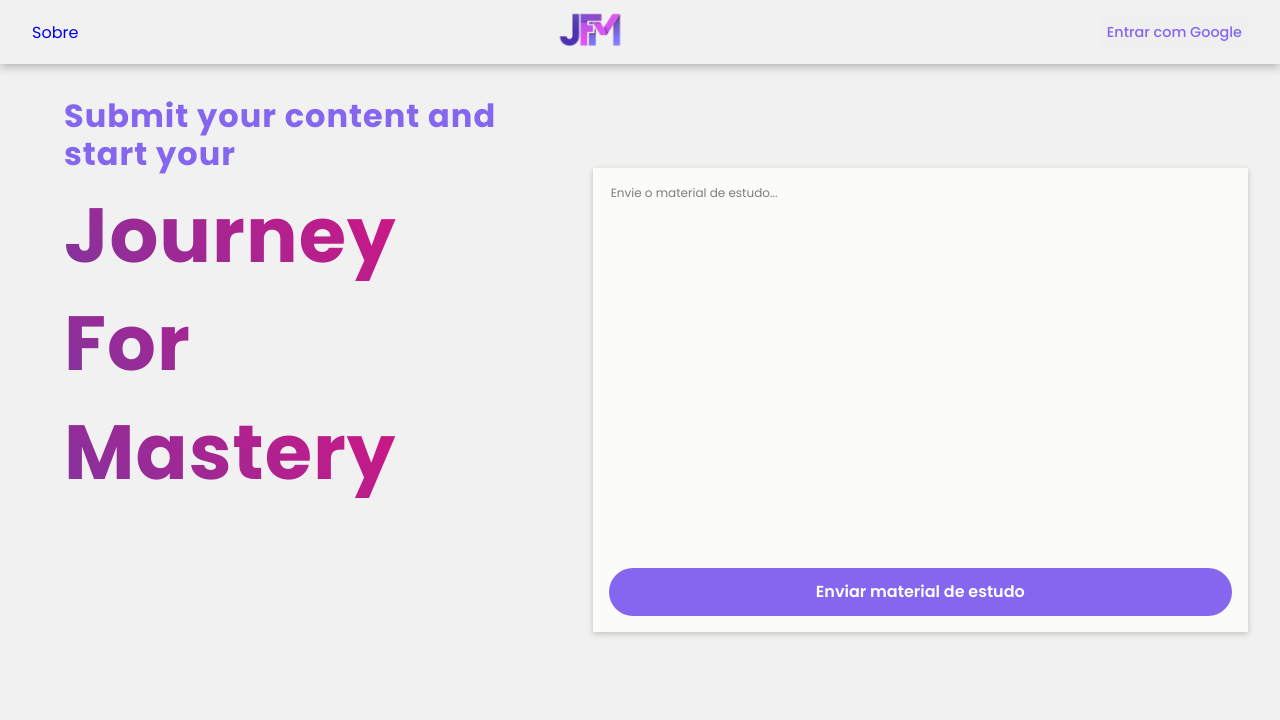
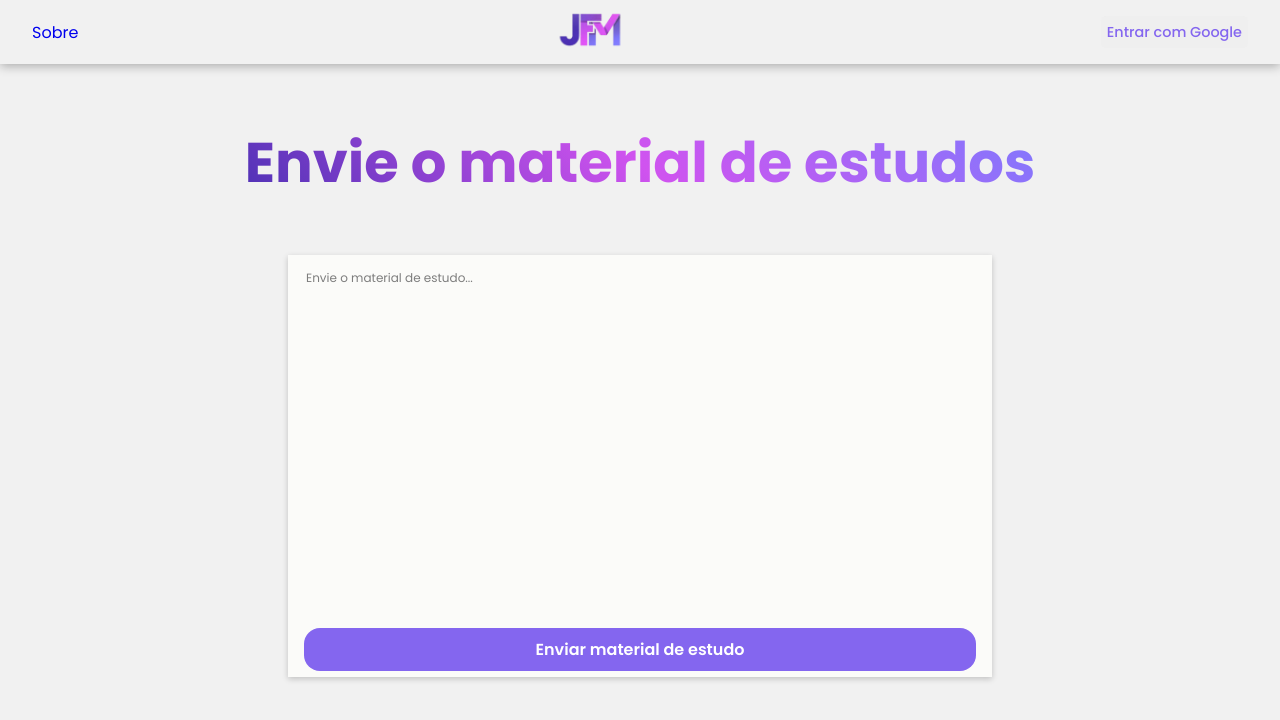
Before and after one commit to jpnichess/journey-for-mastery-front, a React (Vite) app: page / in a window 1280 px wide. Shown: the top 720 px of the page. Built offline with nearby package versions, Linux system fonts and the light colour scheme; no server answers.

Commit message:
title addictions

```diff
--- a/src/Components/ChatInput/ChatInput.tsx
+++ b/src/Components/ChatInput/ChatInput.tsx
@@ -42,13 +42,9 @@ function ChatInput({ onSend }: { onSend: (msg: string) => void }) {
 
   return (
     <div className="user-part">
-      <div className="promo-div">
-        <h3 className="promo-title">
-          Submit your content and start your <br />
-          <span className="promo-word word-1">Journey</span>
-          <span className="promo-word word-2">For</span>
-          <span className="promo-word word-3">Mastery</span>
-        </h3>
+      <div className="label-div">
+        {" "}
+        <h1 className="label-title">Envie o material de estudos</h1>
       </div>
       <form onSubmit={onFormSubmit} className="user-form">
         <textarea
@@ -60,9 +56,11 @@ function ChatInput({ onSend }: { onSend: (msg: string) => void }) {
           rows={1}
           onKeyDown={handleKeyDown}
         />
-        <button type="submit" className="send-button">
-          Enviar material de estudo
-        </button>
+        <div className="form-bottom">
+          <button type="submit" className="send-button">
+            Enviar material de estudo
+          </button>
+        </div>
       </form>
     </div>
   );
--- a/src/Components/ChatInput/chatInput.scss
+++ b/src/Components/ChatInput/chatInput.scss
@@ -2,40 +2,27 @@
 
 .user-part {
   display: flex;
-  flex-direction: row;
+  flex-direction: column;
   align-items: center;
-  justify-content: space-between;
-  height: 100vh;
+  justify-content: center;
+  height: 95vh;
   border-bottom: 1px solid #cfcfcf;
-  margin-right: 2rem;
-  margin-left: 2rem;
+
 }
 
-.promo-div {
+.label-div{
+  align-items: center;
+  justify-content: center;
   display: flex;
-  align-items: flex-start;
-  justify-content: flex-start;
-  height: 100%;
-  padding: 2rem;
+  margin-bottom: 1%;
 }
 
-.promo-title {
-  font-weight: 700;
-  font-size: 2rem;
-  line-height: 1.2;
-  text-orientation: mixed;
-  letter-spacing: 1px;
-  color: vars.$purple;
-  margin-top: 13%;
-}
-
-.promo-word {
+.label-title {
   display: block;
-  margin: 1rem 0;
-  background: linear-gradient(45deg, #83349e, #ee0979);
+  background: linear-gradient(45deg, #4d31b4, #d053ef, #8079fd);
   -webkit-background-clip: text;
   -webkit-text-fill-color: transparent;
-  font-size: 4.8rem;
+  font-size: 3.5rem;
 }
 
 .word-1 {
@@ -66,10 +53,11 @@
   flex-direction: column;
   align-items: center;
   justify-content: center;
-  width: 50rem;
+  width: 55%;
   max-width: 100%;
-  min-height: 45%;
-  max-height: 70%;
+  height: auto;
+  min-height: 55%;
+  max-height: 80%;
   padding: 1rem;
   background: vars.$white;
   box-shadow: 0 2px 6px rgba(0, 0, 0, 0.2);
@@ -80,8 +68,8 @@
   font-size: 0.75rem;
   border: none;
   background: transparent;
-  min-height: 23rem;
-  max-height: 25rem;
+  min-height: 90%;
+  max-height: 70%;
   color: vars.$black;
   resize: none;
   line-height: 1.2;
@@ -96,6 +84,14 @@
   }
 }
 
+.form-bottom{
+  height: 20%;
+  width: 100%;
+  align-items: center;
+  justify-content: center;
+  display: flex;
+}
+
 .send-button {
   margin-top: 1rem;
   width: 100%;
@@ -103,7 +99,7 @@
   background-color: vars.$purple;
   color: vars.$black;
   border: none;
-  height: 3rem;
+  height:  100%;
   cursor: pointer;
   font-size: 1rem;
   font-weight: 600;
--- a/src/Components/FlashCards/FlashcardList.tsx
+++ b/src/Components/FlashCards/FlashcardList.tsx
@@ -17,7 +17,13 @@ function FlashcardList({ text }: FlashcardListProps) {
   const [flashcards, setFlashcards] = useState<Flashcard[]>([]);
   const [loading, setLoading] = useState(false);
 
-  const colors = ["#FFE169", "#FF6F91", "#70E000", "#4CC9F0", "#6C8EBF"];
+  const colors = [
+    "#FFD000",
+    "#FF6F91",
+    "#70E000",
+    "#4CC9F0",
+    "#6C8EBF",
+  ];
 
   useEffect(() => {
     async function generateFlashcards() {
@@ -50,6 +56,7 @@ function FlashcardList({ text }: FlashcardListProps) {
     <div className="flashcard-section">
       <div className="flashcard-wrapper">
         <h1 className="flashcard-title">Geração de Flashcards</h1>
+        <div className="flash-colors"></div>
 
         {loading ? (
           <p className="flashcard-loading">Gerando flashcards...</p>
--- a/src/Components/FlashCards/flashcards.scss
+++ b/src/Components/FlashCards/flashcards.scss
@@ -51,7 +51,7 @@
   position: absolute;
   width: 100%;
   height: 100%;
-  color: vars.$white;
+  color: vars.$black;
   padding: 1rem;
   display: flex;
   align-items: center;
@@ -61,6 +61,7 @@
   box-shadow: 0 4px 10px rgba(0, 0, 0, 0.2);
   font-weight: 600;
   font-size: 1rem;
+  font-family:'Segoe UI', Tahoma, Geneva, Verdana, sans-serif ;
 }
 
 .flashcard .front {
@@ -89,3 +90,9 @@
   margin-top: 2rem;
   font-size: 1rem;
 }
+
+.flash-colors{
+  width: 60px;
+  height: 60px;
+
+}
--- a/src/Components/Overview/overview.scss
+++ b/src/Components/Overview/overview.scss
@@ -20,15 +20,10 @@
 
 .overview-card {
   width: 50%;
-  background: var(--white);
+  background: vars.$white;
   border-radius: 10px;
   padding: 1.5rem;
-  transition: transform 0.2s ease;
   margin-bottom: 3rem;
-}
-
-.overview-card:hover {
-  transform: translateY(-4px);
 }
 
 .overview-text {
--- a/src/styles/_variables.scss
+++ b/src/styles/_variables.scss
@@ -50,4 +50,4 @@ $font-2xl: 2rem;
 // Radius
 $radius-sm: 0.3rem;
 $radius-md: 0.5rem;
-$radius-lg: 5rem;
+$radius-lg: 1rem;
```
